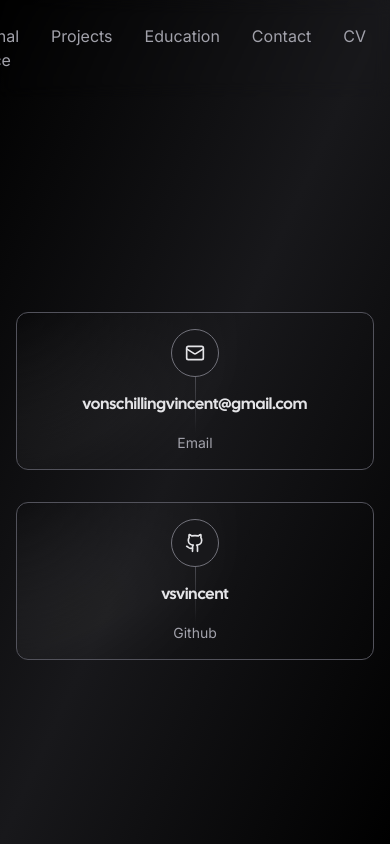
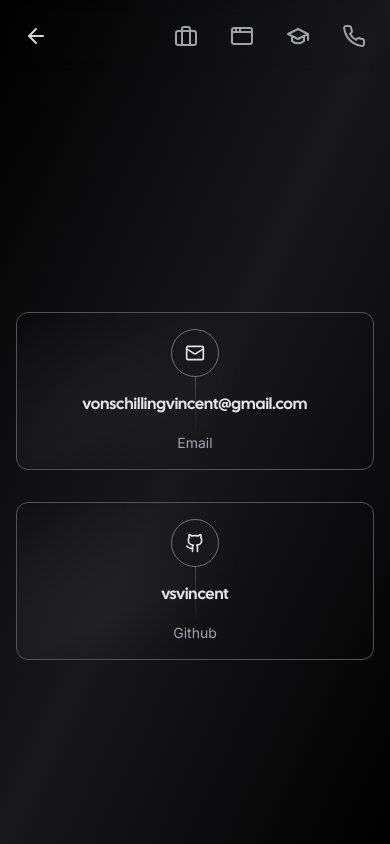
Before and after one commit to vsvincent/portfolio, a Next.js app in the folder vsvincent/: page /contact in a window 390 px wide. Built offline with nearby package versions, Linux system fonts and the light colour scheme; no server answers; what tailwindcss-debug-screens would draw is missing.

Commit message:
Fix responsivity, set icons for skinny screens

```diff
--- a/vsvincent/app/components/nav.tsx
+++ b/vsvincent/app/components/nav.tsx
@@ -1,27 +1,37 @@
 "use client";
-import { ArrowLeft } from "lucide-react";
+import { ArrowLeft, Briefcase, AppWindow, GraduationCap, Phone } from "lucide-react";
 import Link from "next/link";
 import React, { useEffect, useRef, useState } from "react";
 
 export const Navigation: React.FC = () => {
 	const ref = useRef<HTMLElement>(null);
 	const [isIntersecting, setIntersecting] = useState(true);
+	const [windowWidth, setWindowWidth] = useState(window.innerWidth);
 
 	useEffect(() => {
 		if (!ref.current) return;
 		const observer = new IntersectionObserver(([entry]) =>
 			setIntersecting(entry.isIntersecting),
 		);
+		observer.observe(ref.current);
+		const handleResize = () => {
+			setWindowWidth(window.innerWidth);
+		  };
 
-		observer.observe(ref.current);
-		return () => observer.disconnect();
+		  // Add event listener for window resize
+		  window.addEventListener('resize', handleResize);
+
+		  // Remove event listener on component unmount
+		  return () => {
+			window.removeEventListener('resize', handleResize);
+			observer.disconnect();
+		  };
 	}, []);
 const navBarItems = [
-	{ href: "/experience", name: "Professional Experience" },
-	{ href: "/projects", name: "Projects" },
-	{ href: "/education", name: "Education" },
-	{ href: "/contact", name: "Contact" },
-	{ name: "CV", href: "/resume.pdf" },
+	{ href: "/experience", name: "Experience", altIcon: <Briefcase className="w-6 h-6 duration-200"/>},
+	{ href: "/projects", name: "Projects", altIcon: <AppWindow className="w-6 h-6 duration-200"/> },
+	{ href: "/education", name: "Education", altIcon: <GraduationCap className="w-6 h-6 duration-200"/> },
+	{ href: "/contact", name: "Contact", altIcon: <Phone className="w-6 h-6 duration-200"/> },
 ];
 	return (
 		<header ref={ref}>
@@ -39,9 +49,8 @@ const navBarItems = [
 							href={n.href}
 							className="duration-200 text-zinc-400 hover:text-zinc-100"
 						>
-							{n.name}
-						</Link>
-						) )}
+							{windowWidth < 768 ? n.altIcon : n.name}
+						</Link> ))}
 					</div>
 
 					<Link
--- a/vsvincent/app/page.tsx
+++ b/vsvincent/app/page.tsx
@@ -3,7 +3,7 @@ import React from "react";
 import Particles from "./components/particles";
 
 const navigation = [
-  { name: "Professional Experience", href: "/experience" },
+  { name: "Experience", href: "/experience" },
   { name: "Projects", href: "/projects" },
   { name: "Education", href: "/education" },
   { name: "Contact", href: "/contact" },
```
